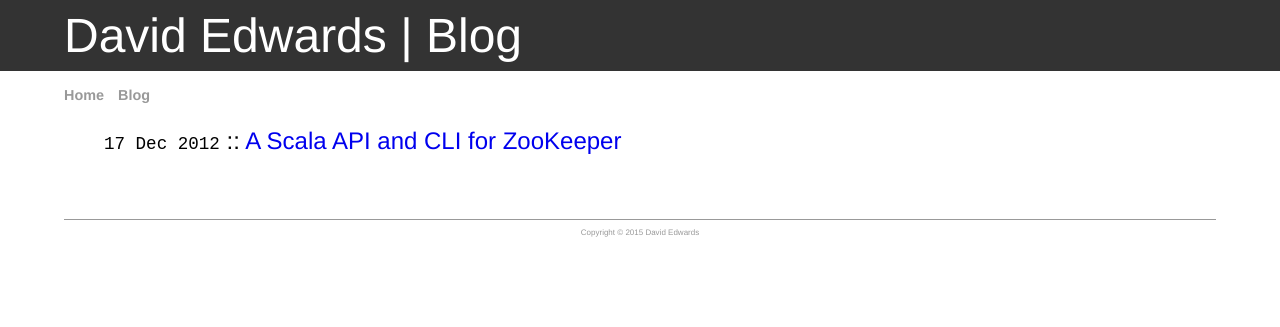
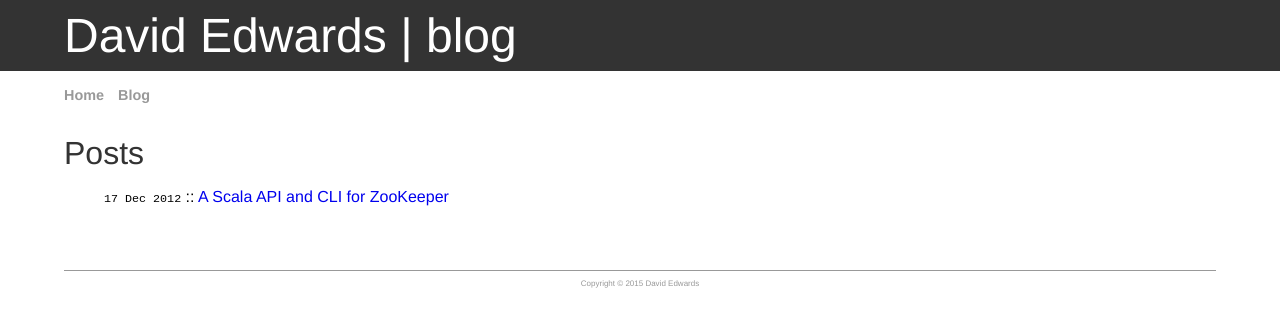
Before and after one commit to davidledwards/davidledwards.github.io, a Jekyll site: the page built from blog/index.html, in a window 1280 px wide. Shown: the top 327 px of the page. Built offline with Jekyll 4.4.1, drawn with Linux system fonts in a browser that asks for light colours.

Commit message:
change styling of blog list

```diff
--- a/blog/index.html
+++ b/blog/index.html
@@ -1,7 +1,8 @@
 ---
 layout: default
-title: David Edwards | Blog
+title: David Edwards | blog
 ---
+<h2>Posts</h2>
 <ul class="posts">
   {% for post in site.posts %}
   <li>
--- a/css/main.css
+++ b/css/main.css
@@ -81,10 +81,6 @@ a {
 .post {
 }
 
-ul.posts {
-  font-size: 1.5em;
-}
-
 ul.posts li {
   list-style: none;
 }
```
